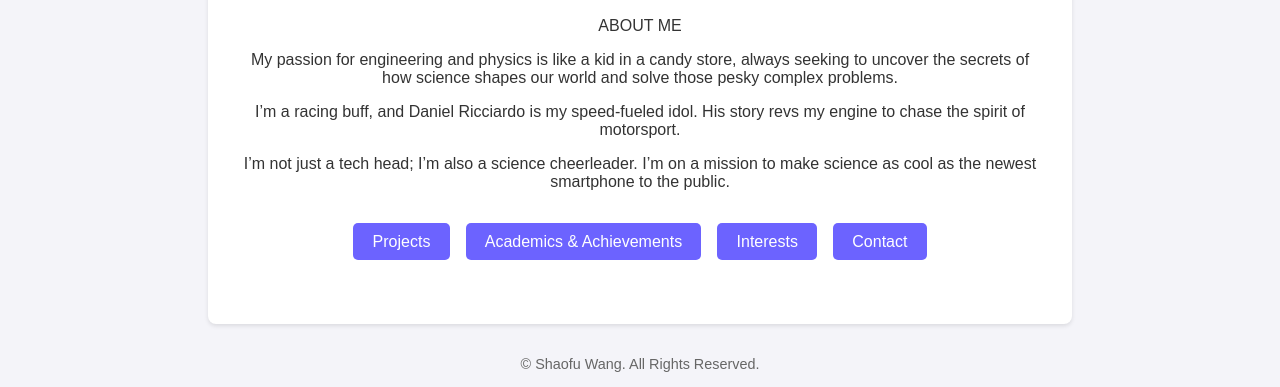
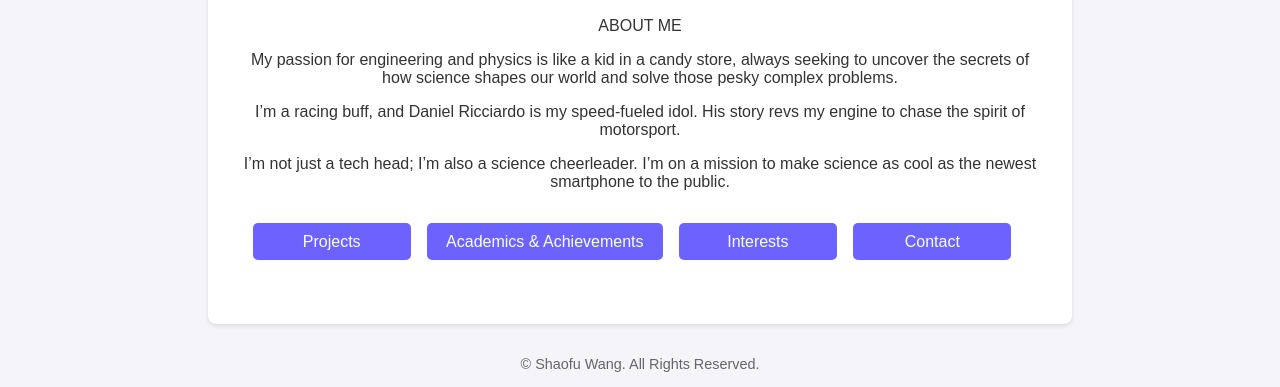
Before and after one commit to Alessio1Wong/bio, a plain HTML site: page index.html in a window 1280 px wide. Shown: the part 529-916 px from the top of the page. Drawn offline with Linux system fonts and the light colour scheme.

Commit message:
Add files via upload

```diff
--- a/index.html
+++ b/index.html
@@ -72,6 +72,7 @@
             display: flex;
             justify-content: center;
             gap: 1rem;
+   　　flex-wrap: wrap;
         }
         .nav-links a {
             padding: 0.6rem 1.2rem;
@@ -80,6 +81,8 @@
             text-decoration: none;
             border-radius: 5px;
             transition: background-color 0.3s;
+    min-width: 120px; /* 确保按钮有一致的宽度 */
+    text-align: center;
         }
         .nav-links a:hover {
             background-color: #5753cb;
@@ -109,7 +112,7 @@
             <a href="content-projects.html">Projects</a>
             <a href="achievements.html">Academics & Achievements</a>
             <a href="interests.html">Interests</a>
-            <a href="contact.html">Contact</a>
+            <a href="contact.html">Contact</a><p>
         </div>
     </div>
 
```
